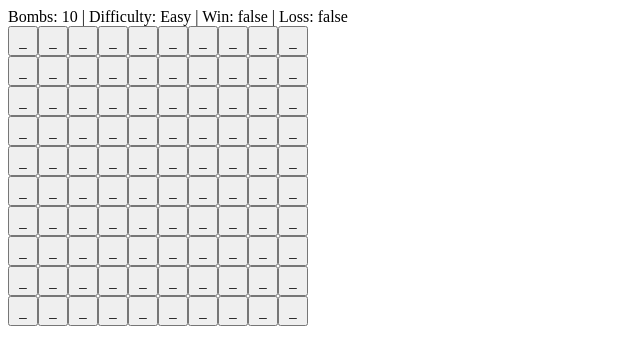
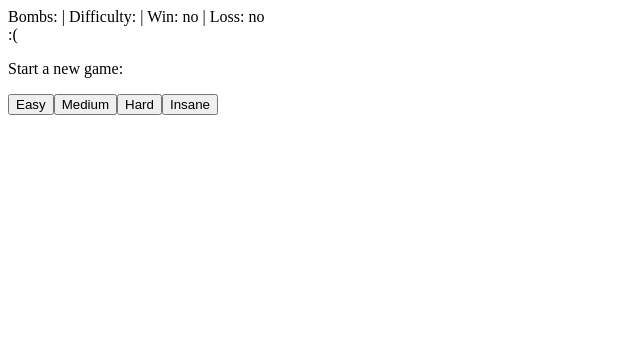
Before and after one commit to NickMyers217/minesweeper-redux-react, a React app: page / in a window 1280 px wide. Shown: the top 364 px of the page, without its empty margins (0-640 px from the left). Built offline with nearby package versions, Linux system fonts and the light colour scheme.

Commit message:
Finished almost all of the simple renderer

```diff
--- a/src/containers/SimpleTextRenderer.js
+++ b/src/containers/SimpleTextRenderer.js
@@ -1,7 +1,7 @@
 import React from 'react'
 import { connect } from 'react-redux'
 
-import { leftClick } from '../actions'
+import { leftClick, rightClick, newGame } from '../actions'
 
 const cellToText = (cell) => {
   const {isVisible, isFlagged, type, value} = cell
@@ -19,27 +19,54 @@ const cellToText = (cell) => {
   return '_'
 }
 
-const Game = ({state, onLeftClick}) => (
+const Game = ({state, onNewGame, onLeftClick, onRightClick}) => (
   <div>
     <span>
-      Bombs: {state.bombCount.toString()} |
-      Difficulty: {state.difficulty} |
-      Win: {state.gameWon.toString()} |
-      Loss: {state.gameLoss.toString()}
+      Bombs: {state.bombCount || ''} |
+      Difficulty: {state.difficulty || ''} |
+      Win: {state.gameWon ? 'yes' : 'no'} |
+      Loss: {state.gameLoss ? 'yes' : 'no'}
     </span>
+
     <div>
-      {state.board.map((r, y) => (
+      {state.board !== undefined
+        ? state.board.map((r, y) => (
             <div key={y}>
               {r.map((c, x) => (
                 <button
                   key={x}
                   style={{width: '30px', height: '30px'}}
-              onClick={() => onLeftClick(x, y)}>
+                  // TODO: Handle both left and right click
+                  onClick={() => onLeftClick(x, y)}
+                  onContextMenu={(e) => {
+                    e.preventDefault()
+                    onRightClick(x, y)
+                  }}>
                   {cellToText(c)}
                 </button>
               ))}
             </div>
-      ))}
+          ))
+        : <div>:(</div>
+      }
+    </div>
+
+    <div>
+      <p>Start a new game:</p>
+      <span>
+        {
+          Object
+            .keys(state.difficulties)
+            .map(key => state.difficulties[key])
+            .map((difficulty, id) => (
+              <button
+                key={id}
+                onClick={() => onNewGame(difficulty)}>
+                {difficulty.text}
+              </button>
+            ))
+        }
+      </span>
     </div>
   </div>
 )
@@ -49,12 +76,15 @@ const mapStateToProps = (state) => ({
 })
 
 const mapDispatchToProps = (dispatch) => ({
-  // TODO: Make props for the actions
   onLeftClick: (x, y) => {
     dispatch(leftClick(x, y))
+  },
+  onNewGame: (difficulty) => {
+    dispatch(newGame(difficulty))
+  },
+  onRightClick: (x, y) => {
+    dispatch(rightClick(x, y))
   }
-  // rightClick
-  // newGame
 })
 
 const SimpleTextRenderer = connect(
--- a/src/index.jsx
+++ b/src/index.jsx
@@ -4,13 +4,9 @@ import { createStore } from 'redux'
 import { Provider } from 'react-redux'
 
 import App from './components/App'
-import minesweeper, { Difficulties } from './reducers'
-import { newGame } from './actions'
+import minesweeper from './reducers'
 
 const store = createStore(minesweeper)
-store.dispatch(newGame(Difficulties.EASY))
-
-store.getState().toJS()
 
 render(
   <Provider store={store}>
--- a/src/reducers/index.js
+++ b/src/reducers/index.js
@@ -41,7 +41,7 @@ export const isGameWon = (state) => {
   )
 }
 
-const minesweeper = (state = Map({}), action) => {
+const minesweeper = (state = Map({difficulties: Difficulties}), action) => {
   const {x, y} = action
 
   switch (action.type) {
```
Also changed, not shown: test/minesweeper.js (+1 -0 lines). Lines whose indentation alone changed are shown as unchanged.
